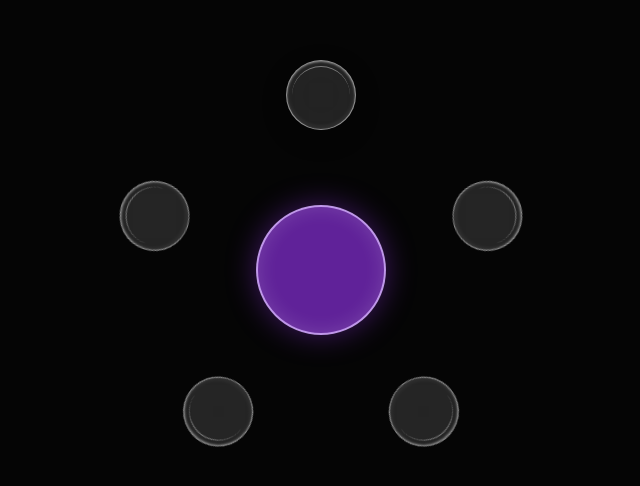
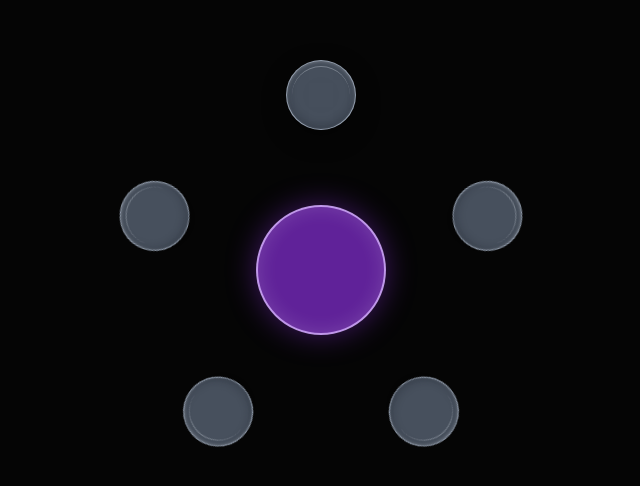
Before and after one commit to MrQRZ-01/Nexus, a plain HTML site: page Index.html in a window 1280 px wide. Shown: the part 130-616 px from the top of the page, without its empty margins (319-959 px from the left). Drawn offline with Linux system fonts and the light colour scheme.

Commit message:
Update Index.html

```diff
--- a/Index.html
+++ b/Index.html
@@ -1,5 +1,4 @@
-
-<!DOCTYPE html>
+   <!DOCTYPE html>
 <html lang="en">
 <head>
     <meta charset="UTF-8">
@@ -78,7 +77,7 @@
                 inset 0 0 20px rgba(255, 255, 255, 0.15);
         }
 
-        /* Glass navigation buttons */
+        /* Matte Steel Glass Navigation Buttons */
 
         .nav-button {
             position: absolute;
@@ -87,24 +86,28 @@
             height: 70px;
 
             border-radius: 50%;
-            border: 1px solid rgba(255, 255, 255, 0.5);
+            border: 1px solid rgba(190, 202, 218, 0.65);
 
-            background: rgba(255, 255, 255, 0.12);
+            background: rgba(89, 101, 117, 0.78);
 
-            backdrop-filter: blur(18px) saturate(180%);
-            -webkit-backdrop-filter: blur(18px) saturate(180%);
+            backdrop-filter: blur(18px) saturate(140%);
+            -webkit-backdrop-filter: blur(18px) saturate(140%);
 
             box-shadow:
-                inset 0 1px 2px rgba(255, 255, 255, 0.4),
-                inset 0 -2px 5px rgba(255, 255, 255, 0.08),
-                0 8px 25px rgba(0, 0, 0, 0.25);
+                inset 0 1px 3px rgba(255, 255, 255, 0.22),
+                inset 0 -3px 8px rgba(15, 20, 28, 0.25),
+                0 8px 25px rgba(0, 0, 0, 0.4);
 
             cursor: pointer;
 
-            transition: transform 0.3s ease;
+            transition:
+                transform 0.3s ease,
+                background 0.3s ease,
+                border-color 0.3s ease,
+                box-shadow 0.3s ease;
         }
 
-        /* Glass reflection */
+        /* Subtle Glass Reflection */
 
         .nav-button::before {
             content: "";
@@ -112,9 +115,10 @@
             inset: 5px;
 
             border-radius: 50%;
-            border-top: 1px solid rgba(255, 255, 255, 0.5);
+            border-top: 1px solid rgba(235, 241, 250, 0.45);
 
-            opacity: 0.8;
+            opacity: 0.7;
+            pointer-events: none;
         }
 
         /* Circular positioning - 72 degrees apart */
```
